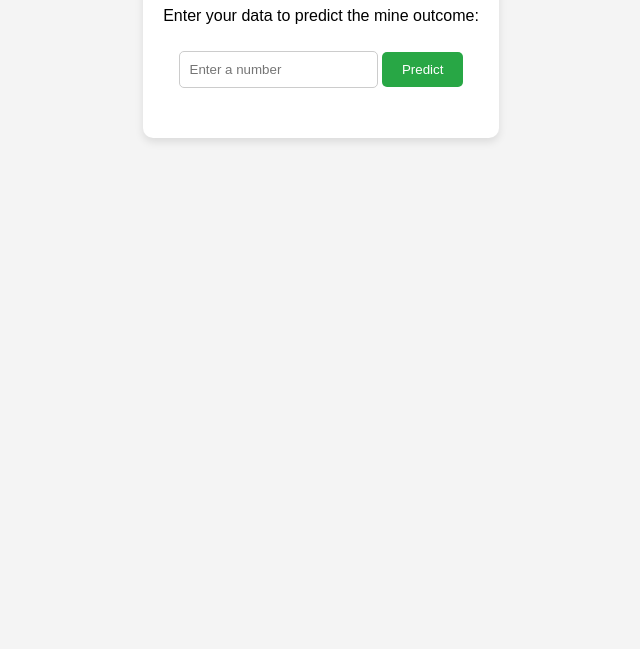
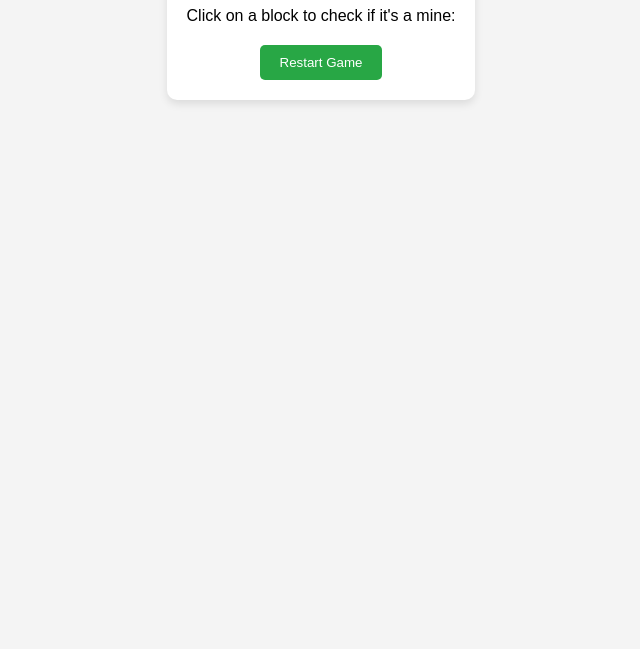
Before and after one commit to nexelio321/mines-predictor-, a plain HTML site: page index.html in a window 1280 px wide. Shown: the part 151-800 px from the top of the page, without its empty margins (319-959 px from the left). Drawn offline with Linux system fonts and the light colour scheme.

Commit message:
Update index.html

```diff
--- a/index.html
+++ b/index.html
@@ -9,12 +9,10 @@
 <body>
     <div class="container">
         <h1>Mine Predictor</h1>
-        <p>Enter your data to predict the mine outcome:</p>
-        <form id="mineForm">
-            <input type="number" id="inputData" placeholder="Enter a number" required>
-            <button type="submit">Predict</button>
-        </form>
+        <p>Click on a block to check if it's a mine:</p>
+        <div id="grid"></div>
         <p id="result"></p>
+        <button id="restartButton">Restart Game</button>
     </div>
     <script src="script.js"></script>
 </body>
```
